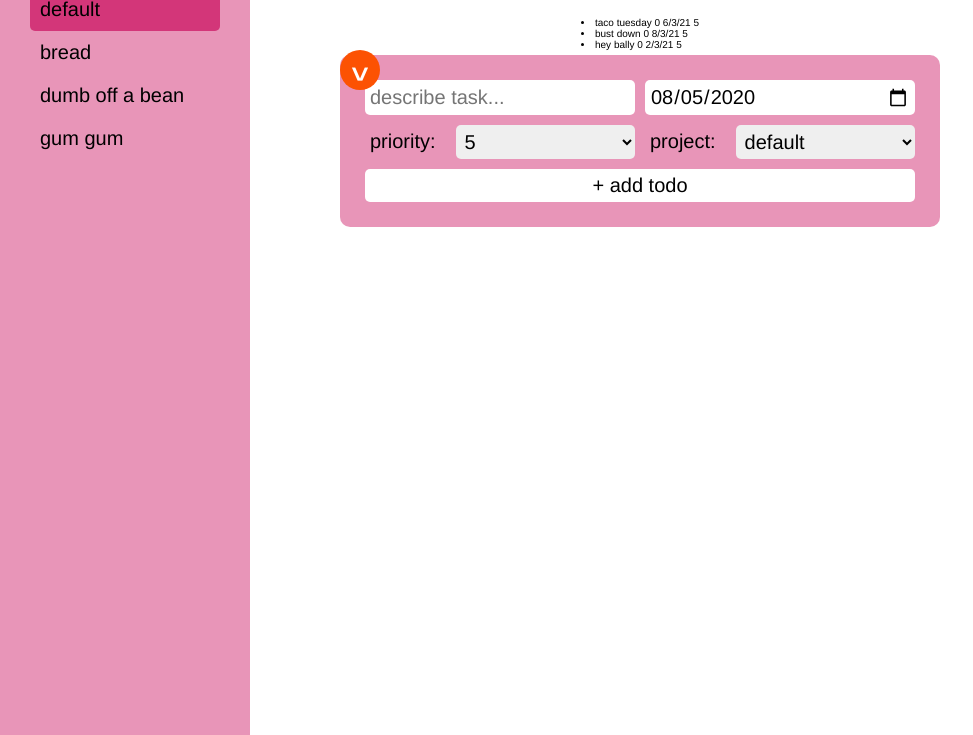
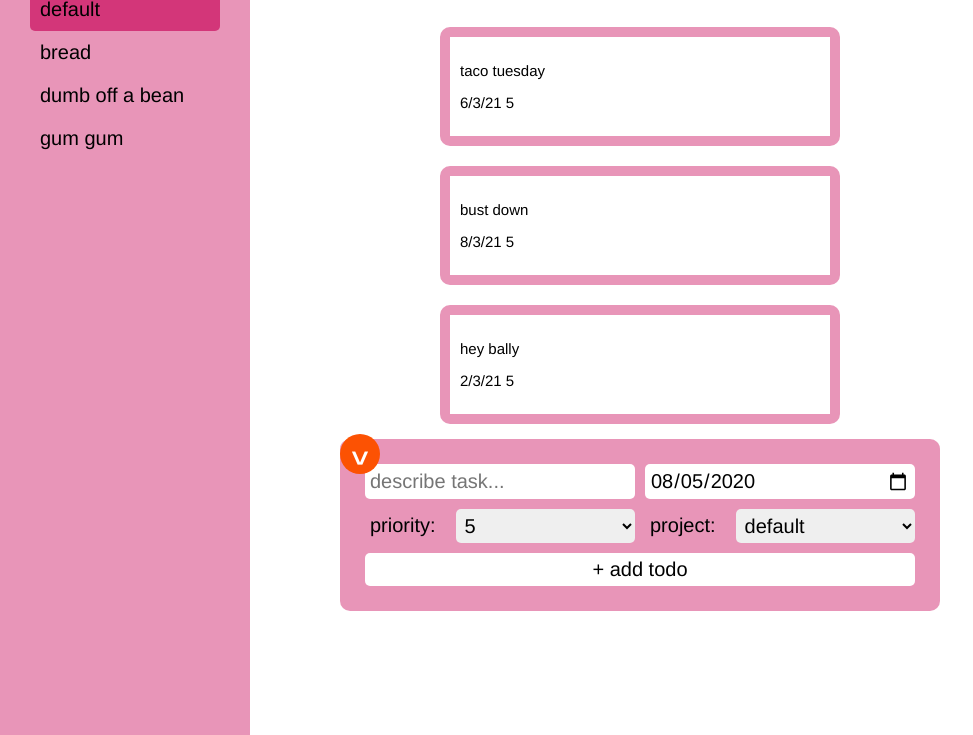
Before and after one commit to JaronArmiger/todo-list, a website built with webpack: page dist/index.html in a window 1280 px wide. Shown: the part 65-800 px from the top of the page, without its empty margins (0-973 px from the left). Built offline with nearby package versions, Linux system fonts and the light colour scheme.

Commit message:
style todo list

```diff
--- a/src/domManipulation.js
+++ b/src/domManipulation.js
@@ -4,7 +4,7 @@ const newTodoButton = document.querySelector('#new-todo-btn');
 const newTodoForm = document.querySelector('#new-todo-form');
 const projectSelect = document.querySelector('#project-select');
 const dueDateInput = document.querySelector('#dueDate-input');
-const todoListDiv = document.querySelector('#todo-list');
+const todoListUL = document.querySelector('#todo-list');
 const sidebar = document.querySelector('#side-bar');
 const projectListUL = document.querySelector('#project-list');
 
@@ -113,7 +113,7 @@ const populateProjectSideBar = (list) => {
 }
 
 const populateTodoList = (list) => {
-  return populateElement(list, todoListDiv, createTodoLi);
+  return populateElement(list, todoListUL, createTodoLi);
 }
 
 // create
@@ -137,11 +137,15 @@ const createProjectLi = (project) => {
 
 const createTodoLi = (todo) => {
   const li = document.createElement('li');
+  li.setAttribute("class", "todo-li")
   li.innerHTML = `
-  				   <span>${todo.description}</span>
-  				   <span>${todo.projectID}</span>
-  				   <span>${todo.dueDate}</span>
-  				   <span>${todo.priority}</span>
+      <p>
+      ${todo.description}
+      </p>
+      <p>
+      ${todo.dueDate}
+      ${todo.priority}
+      </p>
   				 `
   return li;
 }
--- a/src/projectsManager.js
+++ b/src/projectsManager.js
@@ -1,15 +1,7 @@
 import { eventAggregator } from "./eventAggregator";
 
 const project = ({name, id}) => {
-  let todosArray = [];
-  const hasTodo = (todoID) => {
-    return todosArray.some(t => t.id === todoID);
-  }
-  const addTodo = (todo) => {
-    todosArray.push(todo);
-  }
-  const getArray = () => todosArray;
-  return { name, id, hasTodo, addTodo, getArray }
+  return { name, id }
 }
 
 const projectsManager = (() => {
--- a/styles/style.css
+++ b/styles/style.css
@@ -14,6 +14,8 @@
   flex-direction: column;
   justify-content: center;
   align-items: center;
+  max-width: 100rem;
+  margin: auto;
 }
 
 h1 {
@@ -146,3 +148,21 @@ input[type="submit"] {
 .hide > * {
   display: none;
 }
+
+#todo-list {
+  display: flex;
+  flex-direction: column;
+  flex-basis: 100%;
+}
+
+.todo-li {
+  border: 1rem solid var(--main-bg-color);
+  margin: 1rem 0;
+  padding: 1rem;
+  border-radius: 1rem;
+  min-width: 40rem;
+}
+
+.todo-li > * {
+  font-size: 1.5rem;
+}
```
Also changed, not shown: dist/index.html.
